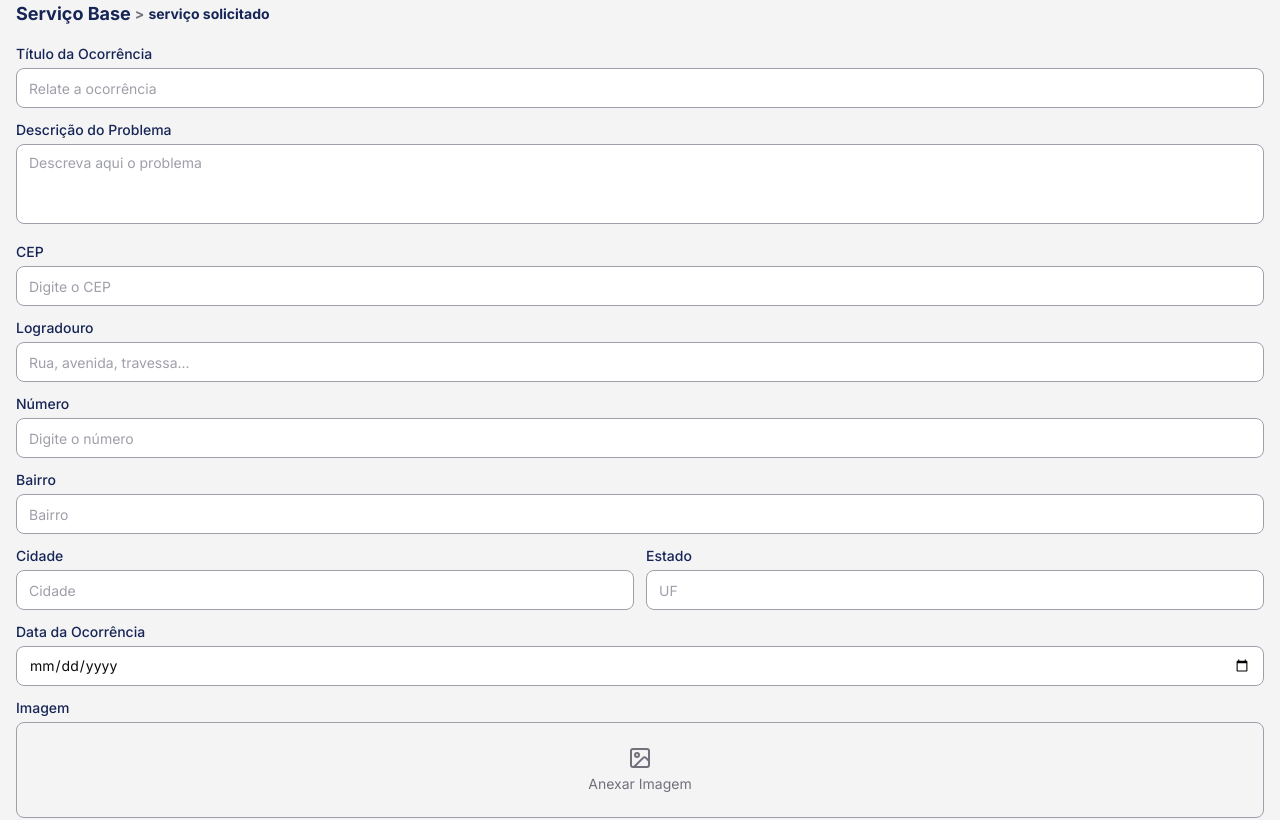
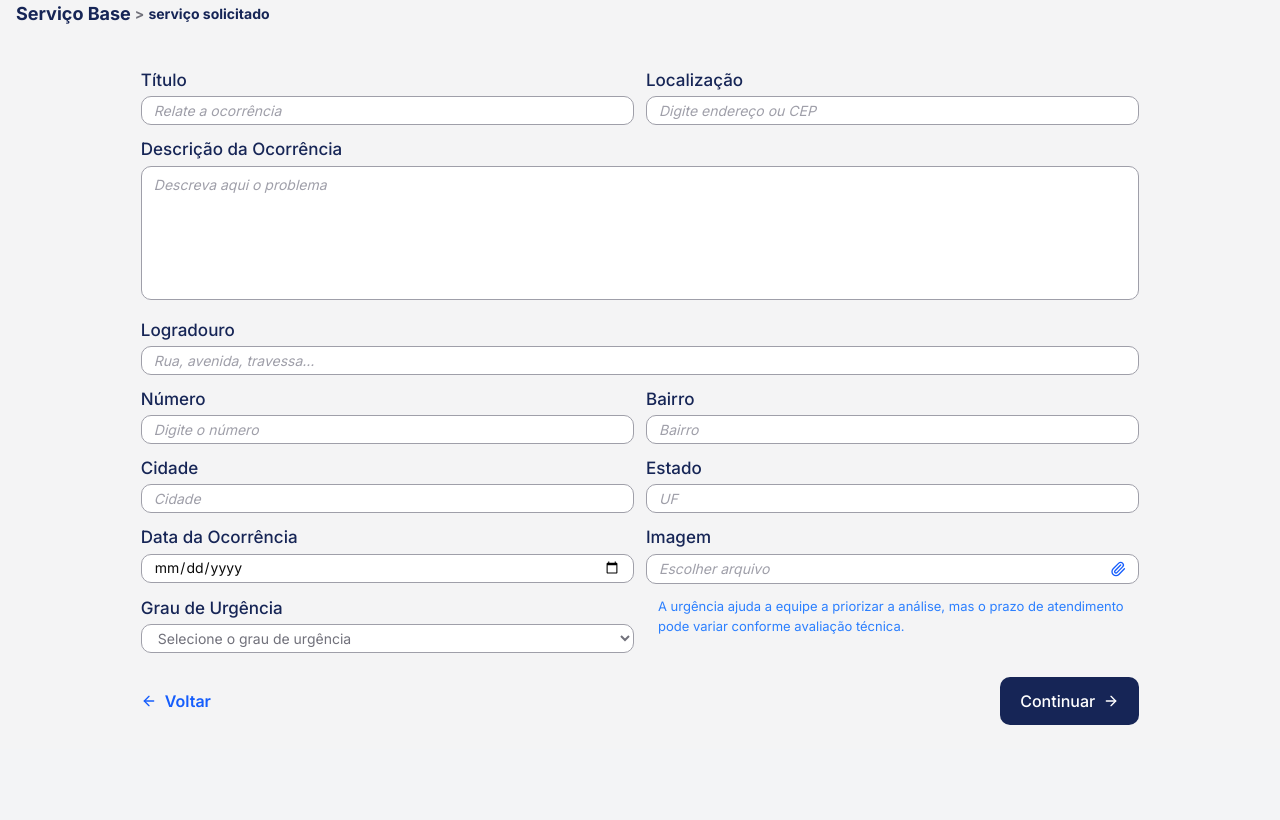
Before and after one commit to Lsko27/govAtende, a Next.js app: page /registro-ocorrencia in a window 1280 px wide. Shown: the part 340-1160 px from the top of the page. After the commit the page ends 1089 px from the top, so only its background shows below. Built offline with nearby package versions, Linux system fonts and the light colour scheme.

Commit message:
feat: add forget password page

```diff
--- a/components/form-ocorrencia.tsx
+++ b/components/form-ocorrencia.tsx
@@ -1,6 +1,6 @@
 "use client";
 
-import { ArrowLeft, ArrowRight, ImageIcon } from "lucide-react";
+import { ArrowLeft, ArrowRight, ImageIcon, Paperclip } from "lucide-react";
 import { useForm } from "react-hook-form";
 import { yupResolver } from "@hookform/resolvers/yup";
 import { useRouter } from "next/navigation";
@@ -147,56 +147,49 @@ const OccurrenceForm = ({ backHref }: OccurrenceFormProps) => {
     router.push("/servicos");
   };
 
+  const labelClass =
+    "mb-1 block text-sm font-medium text-blue-950 lg:text-[17px]";
+
+  const inputClass =
+    "h-10 w-full rounded-md border border-zinc-400 bg-white px-3 text-sm outline-none placeholder:italic placeholder:text-zinc-400 focus:border-blue-800 lg:h-[29px] lg:rounded-lg";
+
+  const errorClass = "mt-1 text-xs text-red-600";
+
   return (
     <form
       onSubmit={handleSubmit(onSubmit)}
-      className="mt-4 flex flex-col gap-3"
+      className="
+      mt-4 flex flex-col gap-3
+      lg:mx-auto lg:mt-10 lg:grid lg:w-[80%] lg:max-w-275
+      lg:grid-cols-2 lg:gap-x-3 lg:gap-y-3
+    "
     >
+      {/* Título */}
       <div>
-        <label className="mb-1 block text-sm font-medium text-blue-950">
-          Título da Ocorrência
+        <label className={labelClass}>Título</label>
+
+        <input
+          type="text"
+          placeholder="Relate a ocorrência"
+          className={inputClass}
+          {...register("title")}
+        />
+
+        {errors.title && <p className={errorClass}>{errors.title.message}</p>}
+      </div>
+
+      {/* Localização / CEP */}
+      <div>
+        <label className={labelClass}>
+          <span className="lg:hidden">CEP</span>
+          <span className="hidden lg:inline">Localização</span>
         </label>
 
         <input
           type="text"
-          placeholder="Relate a ocorrência"
-          className="h-10 w-full rounded-md border border-zinc-400 bg-white px-3 text-sm outline-none placeholder:text-zinc-400 focus:border-blue-800"
-          {...register("title")}
-        />
-
-        {errors.title && (
-          <p className="mt-1 text-xs text-red-600">{errors.title.message}</p>
-        )}
-      </div>
-
-      <div>
-        <label className="mb-1 block text-sm font-medium text-blue-950">
-          Descrição do Problema
-        </label>
-
-        <textarea
-          placeholder="Descreva aqui o problema"
-          className="min-h-20 w-full resize-none rounded-md border border-zinc-400 bg-white px-3 py-2 text-sm outline-none placeholder:text-zinc-400 focus:border-blue-800"
-          {...register("description")}
-        />
-
-        {errors.description && (
-          <p className="mt-1 text-xs text-red-600">
-            {errors.description.message}
-          </p>
-        )}
-      </div>
-
-      <div>
-        <label className="mb-1 block text-sm font-medium text-blue-950">
-          CEP
-        </label>
-
-        <input
-          type="text"
-          placeholder="Digite o CEP"
+          placeholder="Digite endereço ou CEP"
           maxLength={9}
-          className="h-10 w-full rounded-md border border-zinc-400 bg-white px-3 text-sm outline-none placeholder:text-zinc-400 focus:border-blue-800"
+          className={inputClass}
           {...cepRegister}
           onChange={(event) => {
             cepRegister.onChange(event);
@@ -204,92 +197,97 @@ const OccurrenceForm = ({ backHref }: OccurrenceFormProps) => {
           }}
         />
 
-        {errors.cep && (
-          <p className="mt-1 text-xs text-red-600">{errors.cep.message}</p>
+        {errors.cep && <p className={errorClass}>{errors.cep.message}</p>}
+      </div>
+
+      {/* Descrição */}
+      <div className="lg:col-span-2">
+        <label className={labelClass}>Descrição da Ocorrência</label>
+
+        <textarea
+          placeholder="Descreva aqui o problema"
+          className="
+          min-h-20 w-full resize-none rounded-md border border-zinc-400
+          bg-white px-3 py-2 text-sm outline-none
+          placeholder:italic placeholder:text-zinc-400
+          focus:border-blue-800
+          lg:min-h-33.5 lg:rounded-lg
+        "
+          {...register("description")}
+        />
+
+        {errors.description && (
+          <p className={errorClass}>{errors.description.message}</p>
         )}
       </div>
 
-      <div>
-        <label className="mb-1 block text-sm font-medium text-blue-950">
-          Logradouro
-        </label>
+      {/* Logradouro */}
+      <div className="lg:col-span-2">
+        <label className={labelClass}>Logradouro</label>
 
         <input
           type="text"
           placeholder="Rua, avenida, travessa..."
-          className="h-10 w-full rounded-md border border-zinc-400 bg-white px-3 text-sm outline-none placeholder:text-zinc-400 focus:border-blue-800"
+          className={inputClass}
           {...register("logradouro")}
         />
 
         {errors.logradouro && (
-          <p className="mt-1 text-xs text-red-600">
-            {errors.logradouro.message}
-          </p>
+          <p className={errorClass}>{errors.logradouro.message}</p>
         )}
       </div>
 
+      {/* Número */}
       <div>
-        <label className="mb-1 block text-sm font-medium text-blue-950">
-          Número
-        </label>
+        <label className={labelClass}>Número</label>
 
         <input
           type="text"
           placeholder="Digite o número"
-          className="h-10 w-full rounded-md border border-zinc-400 bg-white px-3 text-sm outline-none placeholder:text-zinc-400 focus:border-blue-800"
+          className={inputClass}
           {...register("numero")}
         />
 
-        {errors.numero && (
-          <p className="mt-1 text-xs text-red-600">{errors.numero.message}</p>
-        )}
+        {errors.numero && <p className={errorClass}>{errors.numero.message}</p>}
       </div>
 
+      {/* Bairro */}
       <div>
-        <label className="mb-1 block text-sm font-medium text-blue-950">
-          Bairro
-        </label>
+        <label className={labelClass}>Bairro</label>
 
         <input
           type="text"
           placeholder="Bairro"
-          className="h-10 w-full rounded-md border border-zinc-400 bg-white px-3 text-sm outline-none placeholder:text-zinc-400 focus:border-blue-800"
+          className={inputClass}
           {...register("bairro")}
         />
 
-        {errors.bairro && (
-          <p className="mt-1 text-xs text-red-600">{errors.bairro.message}</p>
-        )}
+        {errors.bairro && <p className={errorClass}>{errors.bairro.message}</p>}
       </div>
 
-      <div className="grid grid-cols-2 gap-3">
+      {/* Cidade */}
       <div>
-          <label className="mb-1 block text-sm font-medium text-blue-950">
-            Cidade
-          </label>
+        <label className={labelClass}>Cidade</label>
 
         <input
           type="text"
           placeholder="Cidade"
-            className="h-10 w-full rounded-md border border-zinc-400 bg-white px-3 text-sm outline-none placeholder:text-zinc-400 focus:border-blue-800"
+          className={inputClass}
           {...register("cidade")}
         />
 
-          {errors.cidade && (
-            <p className="mt-1 text-xs text-red-600">{errors.cidade.message}</p>
-          )}
+        {errors.cidade && <p className={errorClass}>{errors.cidade.message}</p>}
       </div>
 
+      {/* Estado */}
       <div>
-          <label className="mb-1 block text-sm font-medium text-blue-950">
-            Estado
-          </label>
+        <label className={labelClass}>Estado</label>
 
         <input
           type="text"
           placeholder="UF"
           maxLength={2}
-            className="h-10 w-full rounded-md border border-zinc-400 bg-white px-3 text-sm uppercase outline-none placeholder:text-zinc-400 focus:border-blue-800"
+          className={`${inputClass} uppercase`}
           {...register("estado")}
           onChange={(event) => {
             setValue("estado", event.target.value.toUpperCase(), {
@@ -299,36 +297,40 @@ const OccurrenceForm = ({ backHref }: OccurrenceFormProps) => {
           }}
         />
 
-          {errors.estado && (
-            <p className="mt-1 text-xs text-red-600">{errors.estado.message}</p>
-          )}
-        </div>
+        {errors.estado && <p className={errorClass}>{errors.estado.message}</p>}
       </div>
 
+      {/* Data */}
       <div>
-        <label className="mb-1 block text-sm font-medium text-blue-950">
-          Data da Ocorrência
-        </label>
+        <label className={labelClass}>Data da Ocorrência</label>
 
-        <input
-          type="date"
-          className="h-10 w-full rounded-md border border-zinc-400 bg-white px-3 text-sm outline-none placeholder:text-zinc-400 focus:border-blue-800"
-          {...register("date")}
-        />
+        <input type="date" className={inputClass} {...register("date")} />
 
-        {errors.date && (
-          <p className="mt-1 text-xs text-red-600">{errors.date.message}</p>
-        )}
+        {errors.date && <p className={errorClass}>{errors.date.message}</p>}
       </div>
 
+      {/* Imagem */}
       <div>
-        <label className="mb-1 block text-sm font-medium text-blue-950">
-          Imagem
-        </label>
+        <label className={labelClass}>Imagem</label>
 
-        <label className="flex h-24 w-full cursor-pointer flex-col items-center justify-center rounded-md border border-zinc-400 bg-zinc-100 text-zinc-500">
-          <ImageIcon className="h-6 w-6" />
-          <span className="mt-1 text-sm">Anexar Imagem</span>
+        <label
+          className="
+          flex h-24 w-full cursor-pointer flex-col items-center
+          justify-center rounded-md border border-zinc-400 bg-zinc-100
+          text-zinc-500
+          lg:h-7.5 lg:flex-row lg:justify-between lg:rounded-lg
+          lg:bg-white lg:px-3
+        "
+        >
+          <ImageIcon className="h-6 w-6 lg:hidden" />
+
+          <span className="mt-1 text-sm lg:hidden">Anexar Imagem</span>
+
+          <span className="hidden text-sm italic text-zinc-400 lg:inline">
+            Escolher arquivo
+          </span>
+
+          <Paperclip className="hidden h-4 w-4 text-blue-600 lg:block" />
 
           <input
             type="file"
@@ -339,19 +341,19 @@ const OccurrenceForm = ({ backHref }: OccurrenceFormProps) => {
         </label>
       </div>
 
+      {/* Urgência */}
       <div>
-        <label className="mb-1 block text-sm font-medium text-blue-950">
-          Grau de Urgência
-        </label>
+        <label className={labelClass}>Grau de Urgência</label>
 
         <select
           defaultValue=""
-          className="h-10 w-full rounded-md border border-zinc-400 bg-white px-3 text-sm text-zinc-500 outline-none focus:border-blue-800"
+          className={`${inputClass} text-zinc-500`}
           {...register("urgency")}
         >
           <option value="" disabled>
-            Qual o grau de urgência?
+            Selecione o grau de urgência
           </option>
+
           <option value="baixo">Baixo</option>
           <option value="medio">Médio</option>
           <option value="alto">Alto</option>
@@ -359,31 +361,56 @@ const OccurrenceForm = ({ backHref }: OccurrenceFormProps) => {
         </select>
 
         {errors.urgency && (
-          <p className="mt-1 text-xs text-red-600">{errors.urgency.message}</p>
+          <p className={errorClass}>{errors.urgency.message}</p>
         )}
       </div>
 
-      <p className="mt-20 text-xs leading-relaxed text-blue-500">
-        A urgência ajuda a equipe a priorizar a análise da solicitação, mas o
-        prazo de atendimento pode variar conforme avaliação técnica.
+      {/* Observação */}
+      <p
+        className="
+        mt-20 text-xs leading-relaxed text-blue-500
+        lg:mt-0 lg:px-3 lg:text-[13px] lg:leading-5
+      "
+      >
+        A urgência ajuda a equipe a priorizar a análise, mas o prazo de
+        atendimento pode variar conforme avaliação técnica.
       </p>
 
-      <div className="mt-4 flex items-center justify-between">
+      {/* Navegação */}
+      <div
+        className="
+        mt-4 flex items-center justify-between
+        lg:col-span-2 lg:mt-3
+      "
+      >
         <Link
           href={backHref}
-          className="flex items-center gap-2 text-sm text-blue-950"
+          className="
+          flex items-center gap-2 text-sm text-blue-950
+          lg:text-base lg:font-semibold lg:text-blue-600
+        "
         >
           <ArrowLeft className="h-4 w-4" />
-          voltar
+          Voltar
         </Link>
 
         <button
           type="submit"
           disabled={isSubmitting}
-          className="flex items-center gap-2 rounded-md bg-blue-950 px-5 py-3 text-sm font-medium text-white disabled:cursor-not-allowed disabled:opacity-70"
+          className="
+          flex items-center gap-2 rounded-md bg-blue-950 px-5 py-3
+          text-sm font-medium text-white
+          disabled:cursor-not-allowed disabled:opacity-70
+          lg:rounded-lg lg:px-5 lg:text-base
+        "
         >
           {isSubmitting && (
-            <span className="h-4 w-4 animate-spin rounded-full border-2 border-white border-t-transparent" />
+            <span
+              className="
+              h-4 w-4 animate-spin rounded-full border-2
+              border-white border-t-transparent
+            "
+            />
           )}
 
           {isSubmitting ? "Registrando..." : "Continuar"}
```
Also changed, not shown: app/login/page.tsx (+10 -0 lines), app/recuperar-senha/page.tsx (added, +39 -0 lines). Lines whose indentation alone changed are shown as unchanged.
